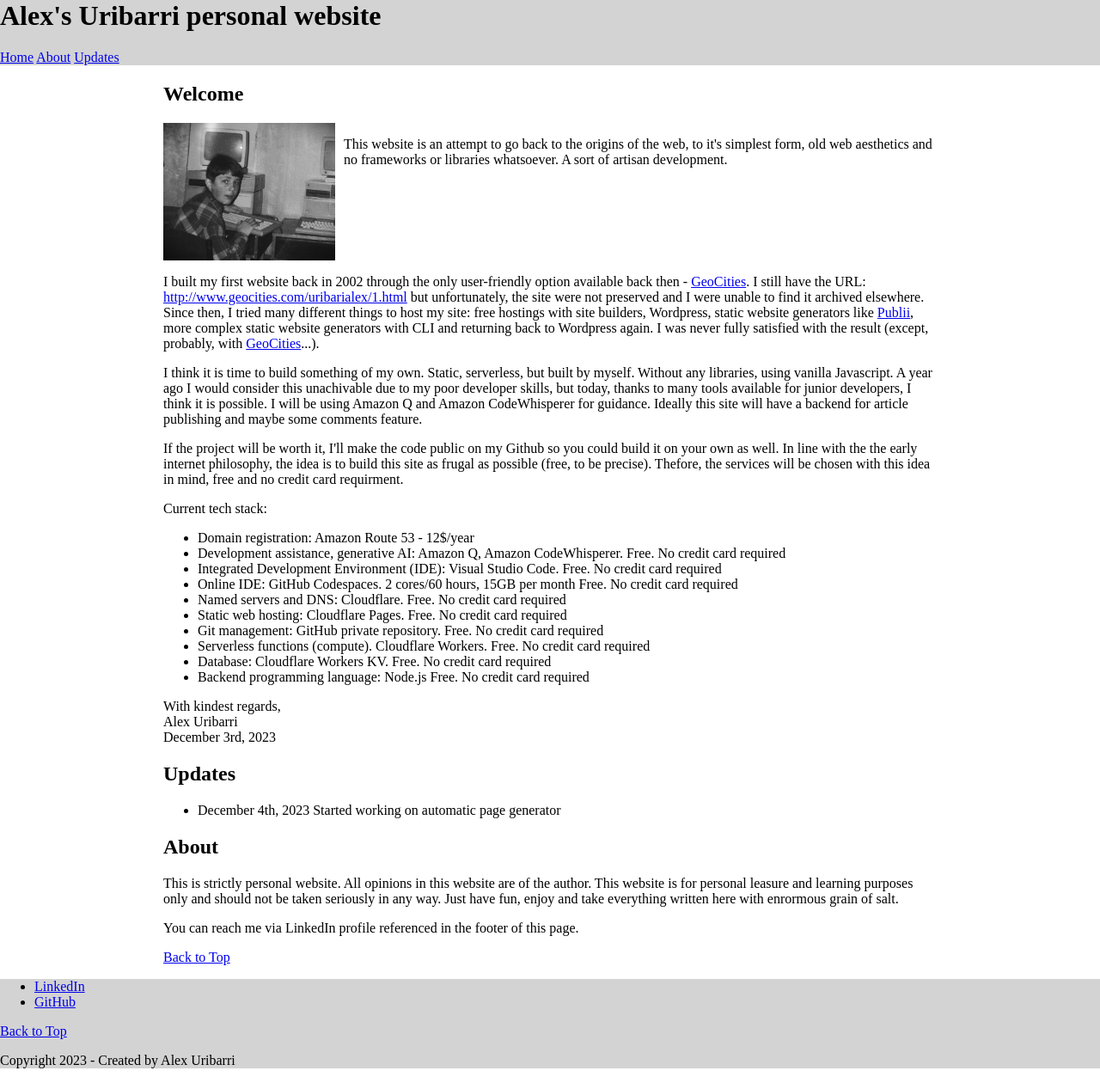
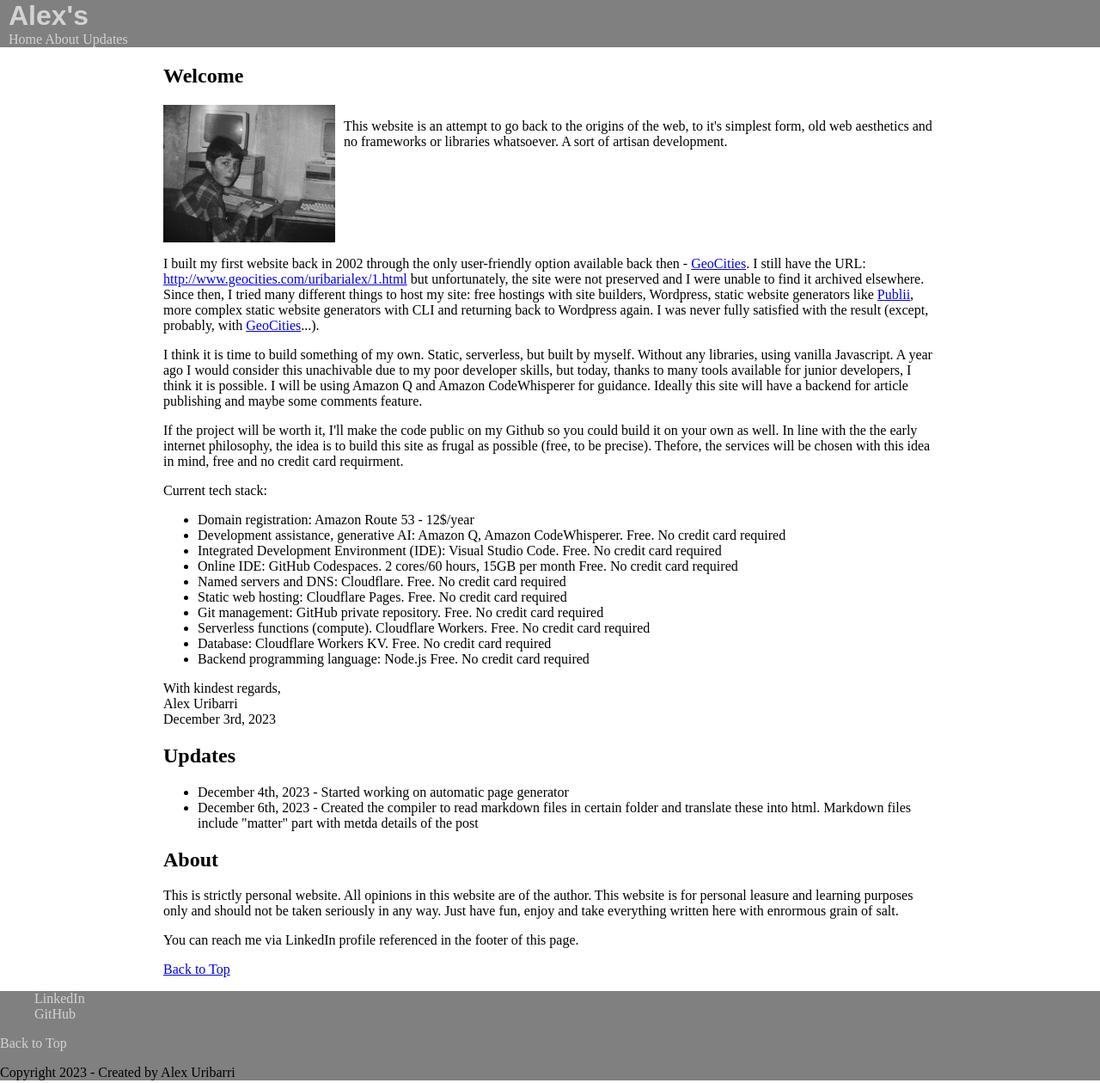
Before and after one commit to alexuribarri/alexuribarri, a website with bundled scripts: page pages/src/index.html in a window 1280 px wide. Shown: the whole page at 86% size. Built offline with nearby package versions, Linux system fonts and the light colour scheme.

Commit message:
significant upd on builder and some update on web

```diff
--- /dev/null
+++ b/package.json
@@ -0,0 +1,5 @@
+{
+  "dependencies": {
+    "marked": "^11.0.0"
+  }
+}
--- a/pages/src/comps/head.js
+++ b/pages/src/comps/head.js
@@ -1,7 +1,7 @@
 //this function changes the title
 export function changeHead() {
-  let newTitle = document.querySelector("h1").textContent;
-  document.title = newTitle;
+  // let newTitle = document.querySelector("h1").textContent;
+  // document.title = newTitle;
 
   //adding Meta description
   const head = document.head;
--- a/pages/src/comps/header.js
+++ b/pages/src/comps/header.js
@@ -1,11 +1,21 @@
 export function header() {
   //website name (h1 element)
-  let siteName = document.querySelector("header h1");
-  siteName.textContent = "Alex's Uribarri personal website";
+  // let siteName = document.querySelector("header h1");
+  // siteName.textContent = "Alex's Uribarri personal website";
   //creating navigation elements
   // Select header and h1
   const header = document.querySelector("header");
-  const h1 = header.querySelector("h1");
+  //const h1 = header.querySelector("h1");
+
+  const headerWrapper = document.createElement("div");
+  headerWrapper.className = "header-wrapper";
+
+  const logo = document.createElement("div");
+  logo.className = "logo";
+  logo.innerHTML = `<p>Alex's</p>`;
+
+  header.insertAdjacentElement("afterbegin", headerWrapper);
+  headerWrapper.insertAdjacentElement("afterbegin", logo);
 
   // Create nav
   const nav = document.createElement("nav");
@@ -18,5 +28,5 @@ export function header() {
 `;
 
   // Insert nav after h1
-  h1.insertAdjacentElement("afterend", nav);
+  logo.insertAdjacentElement("afterend", nav);
 }
--- /dev/null
+++ b/pages/src/comps/main.js
@@ -0,0 +1,124 @@
+export function main() {
+  const mainHtml = document.querySelector("main");
+  mainHtml.innerHTML = `      <h2>Welcome</h2>
+  <div id="first-parag">
+    <img
+      src="./static/img/oldpc.jpg"
+      width="200px"
+      height="160px"
+      alt="a boy with a PC"
+    />
+    <p>
+      This website is an attempt to go back to the origins of the web, to
+      it's simplest form, old web aesthetics and no frameworks or libraries
+      whatsoever. A sort of artisan development.
+    </p>
+  </div>
+
+  <p>
+    I built my first website back in 2002 through the only user-friendly
+    option available back then -
+    <a href="https://en.wikipedia.org/wiki/GeoCities" target="_blank"
+      >GeoCities</a
+    >. I still have the URL:
+    <a
+      href="http://www.geocities.com/uribarialex/1.html"
+      target="_blank"
+      rel="noopener noreferrer"
+      >http://www.geocities.com/uribarialex/1.html</a
+    >
+    but unfortunately, the site were not preserved and I were unable to find
+    it archived elsewhere. Since then, I tried many different things to host
+    my site: free hostings with site builders, Wordpress, static website
+    generators like
+    <a href="https://getpublii.com/" target="_blank">Publii</a>, more
+    complex static website generators with CLI and returning back to
+    Wordpress again. I was never fully satisfied with the result (except,
+    probably, with
+    <a href="https://en.wikipedia.org/wiki/GeoCities" target="_blank"
+      >GeoCities</a
+    >...).
+  </p>
+  <p>
+    I think it is time to build something of my own. Static, serverless, but
+    built by myself. Without any libraries, using vanilla Javascript. A year
+    ago I would consider this unachivable due to my poor developer skills,
+    but today, thanks to many tools available for junior developers, I think
+    it is possible. I will be using Amazon Q and Amazon CodeWhisperer for
+    guidance. Ideally this site will have a backend for article publishing
+    and maybe some comments feature.
+  </p>
+  <p>
+    If the project will be worth it, I'll make the code public on my Github
+    so you could build it on your own as well. In line with the the early
+    internet philosophy, the idea is to build this site as frugal as
+    possible (free, to be precise). Thefore, the services will be chosen
+    with this idea in mind, free and no credit card requirment.
+  </p>
+  <p>Current tech stack:</p>
+  <ul>
+    <li>Domain registration: Amazon Route 53 - 12$/year</li>
+    <li>
+      Development assistance, generative AI: Amazon Q, Amazon CodeWhisperer.
+      Free. No credit card required
+    </li>
+    <li>
+      Integrated Development Environment (IDE): Visual Studio Code. Free. No
+      credit card required
+    </li>
+    <li>
+      Online IDE: GitHub Codespaces. 2 cores/60 hours, 15GB per month Free.
+      No credit card required
+    </li>
+    <li>
+      Named servers and DNS: Cloudflare. Free. No credit card required
+    </li>
+    <li>
+      Static web hosting: Cloudflare Pages. Free. No credit card required
+    </li>
+    <li>
+      Git management: GitHub private repository. Free. No credit card
+      required
+    </li>
+    <li>
+      Serverless functions (compute). Cloudflare Workers. Free. No credit
+      card required
+    </li>
+    <li>Database: Cloudflare Workers KV. Free. No credit card required</li>
+    <li>
+      Backend programming language: Node.js Free. No credit card required
+    </li>
+  </ul>
+  <p>
+    With kindest regards, <br />
+    Alex Uribarri<br />
+    December 3rd, 2023
+  </p>
+  <h2 id="updates">Updates</h2>
+  <ul>
+    <li>
+      <time datetime="2023-12-04">December 4th, 2023</time> - Started
+      working on automatic page generator
+    </li>
+    <li>
+      <time datetime="2023-12-06">December 6th, 2023</time> - Created the
+      compiler to read markdown files in certain folder and translate these
+      into html. Markdown files include "matter" part with metda details of
+      the post
+    </li>
+  </ul>
+
+  <h2 id="about">About</h2>
+  <p>
+    This is strictly personal website. All opinions in this website are of
+    the author. This website is for personal leasure and learning purposes
+    only and should not be taken seriously in any way. Just have fun, enjoy
+    and take everything written here with enrormous grain of salt.
+  </p>
+
+  <p>
+    You can reach me via LinkedIn profile referenced in the footer of this
+    page.
+  </p>
+  <a href="#top">Back to Top</a>`;
+}
--- a/pages/src/index.html
+++ b/pages/src/index.html
@@ -9,126 +9,9 @@
     <title>Alex's Uribarri personal website</title>
   </head>
   <body>
-    <header>
-      <h1>Alex's Uribarri personal website</h1>
-    </header>
+    <header></header>
 
-    <main>
-      <h2>Welcome</h2>
-      <div id="first-parag">
-        <img
-          src="./static/img/oldpc.jpg"
-          width="200px"
-          height="160px"
-          alt="a boy with a PC"
-        />
-        <p>
-          This website is an attempt to go back to the origins of the web, to
-          it's simplest form, old web aesthetics and no frameworks or libraries
-          whatsoever. A sort of artisan development.
-        </p>
-      </div>
-
-      <p>
-        I built my first website back in 2002 through the only user-friendly
-        option available back then -
-        <a href="https://en.wikipedia.org/wiki/GeoCities" target="_blank"
-          >GeoCities</a
-        >. I still have the URL:
-        <a
-          href="http://www.geocities.com/uribarialex/1.html"
-          target="_blank"
-          rel="noopener noreferrer"
-          >http://www.geocities.com/uribarialex/1.html</a
-        >
-        but unfortunately, the site were not preserved and I were unable to find
-        it archived elsewhere. Since then, I tried many different things to host
-        my site: free hostings with site builders, Wordpress, static website
-        generators like
-        <a href="https://getpublii.com/" target="_blank">Publii</a>, more
-        complex static website generators with CLI and returning back to
-        Wordpress again. I was never fully satisfied with the result (except,
-        probably, with
-        <a href="https://en.wikipedia.org/wiki/GeoCities" target="_blank"
-          >GeoCities</a
-        >...).
-      </p>
-      <p>
-        I think it is time to build something of my own. Static, serverless, but
-        built by myself. Without any libraries, using vanilla Javascript. A year
-        ago I would consider this unachivable due to my poor developer skills,
-        but today, thanks to many tools available for junior developers, I think
-        it is possible. I will be using Amazon Q and Amazon CodeWhisperer for
-        guidance. Ideally this site will have a backend for article publishing
-        and maybe some comments feature.
-      </p>
-      <p>
-        If the project will be worth it, I'll make the code public on my Github
-        so you could build it on your own as well. In line with the the early
-        internet philosophy, the idea is to build this site as frugal as
-        possible (free, to be precise). Thefore, the services will be chosen
-        with this idea in mind, free and no credit card requirment.
-      </p>
-      <p>Current tech stack:</p>
-      <ul>
-        <li>Domain registration: Amazon Route 53 - 12$/year</li>
-        <li>
-          Development assistance, generative AI: Amazon Q, Amazon CodeWhisperer.
-          Free. No credit card required
-        </li>
-        <li>
-          Integrated Development Environment (IDE): Visual Studio Code. Free. No
-          credit card required
-        </li>
-        <li>
-          Online IDE: GitHub Codespaces. 2 cores/60 hours, 15GB per month Free.
-          No credit card required
-        </li>
-        <li>
-          Named servers and DNS: Cloudflare. Free. No credit card required
-        </li>
-        <li>
-          Static web hosting: Cloudflare Pages. Free. No credit card required
-        </li>
-        <li>
-          Git management: GitHub private repository. Free. No credit card
-          required
-        </li>
-        <li>
-          Serverless functions (compute). Cloudflare Workers. Free. No credit
-          card required
-        </li>
-        <li>Database: Cloudflare Workers KV. Free. No credit card required</li>
-        <li>
-          Backend programming language: Node.js Free. No credit card required
-        </li>
-      </ul>
-      <p>
-        With kindest regards, <br />
-        Alex Uribarri<br />
-        December 3rd, 2023
-      </p>
-      <h2 id="updates">Updates</h2>
-      <ul>
-        <li>
-          <time>December 4th, 2023</time> Started working on automatic page generator
-        </li>
-      </ul>
-
-      <h2 id="about">About</h2>
-      <p>
-        This is strictly personal website. All opinions in this website are of
-        the author. This website is for personal leasure and learning purposes
-        only and should not be taken seriously in any way. Just have fun, enjoy
-        and take everything written here with enrormous grain of salt.
-      </p>
-
-      <p>
-        You can reach me via LinkedIn profile referenced in the footer of this
-        page.
-      </p>
-      <a href="#top">Back to Top</a>
-    </main>
+    <main></main>
 
     <footer></footer>
 
--- a/pages/src/index.js
+++ b/pages/src/index.js
@@ -1,7 +1,9 @@
 import { changeHead } from "./comps/head.js";
 import { header } from "./comps/header.js";
+import { main } from "./comps/main.js";
 import { footer } from "./comps/footer.js";
 
 changeHead();
 header();
+main();
 footer();
--- a/pages/src/style.css
+++ b/pages/src/style.css
@@ -10,15 +10,37 @@ main {
 
 header {
   margin-bottom: 10px;
-  background-color: lightgray;
+  background-color: gray;
 }
 
-h1 {
-  margin-top: 0;
+.header-wrapper {
+  margin-right: 10px;
+  margin-left: 10px;
+}
+
+.logo p {
+  font-size: 2em;
+  margin: 0px;
+  font-weight: bold;
+  color: lightgray;
+  font-family: Arial, Helvetica, sans-serif;
+}
+nav a {
+  color: lightgray;
+  text-decoration: none;
 }
 
 footer {
-  background-color: lightgray;
+  background-color: gray;
+}
+
+footer li {
+  color: lightgray;
+  list-style-type: none;
+}
+footer a {
+  color: lightgray;
+  text-decoration: none;
 }
 
 #first-parag {
```
Also changed, not shown: builder/builder.mjs (+6 -5 lines), builder/js/mdmanager/mdloader.mjs (added, +29 -0 lines), builder/js/mdmanager/mdreader.mjs (added, +14 -0 lines), builder/md/first-post.md (added, +7 -0 lines), builder/md/welcome.md (renamed from builder/blog/welcome.md, +5 -1 lines), 1 other file.
